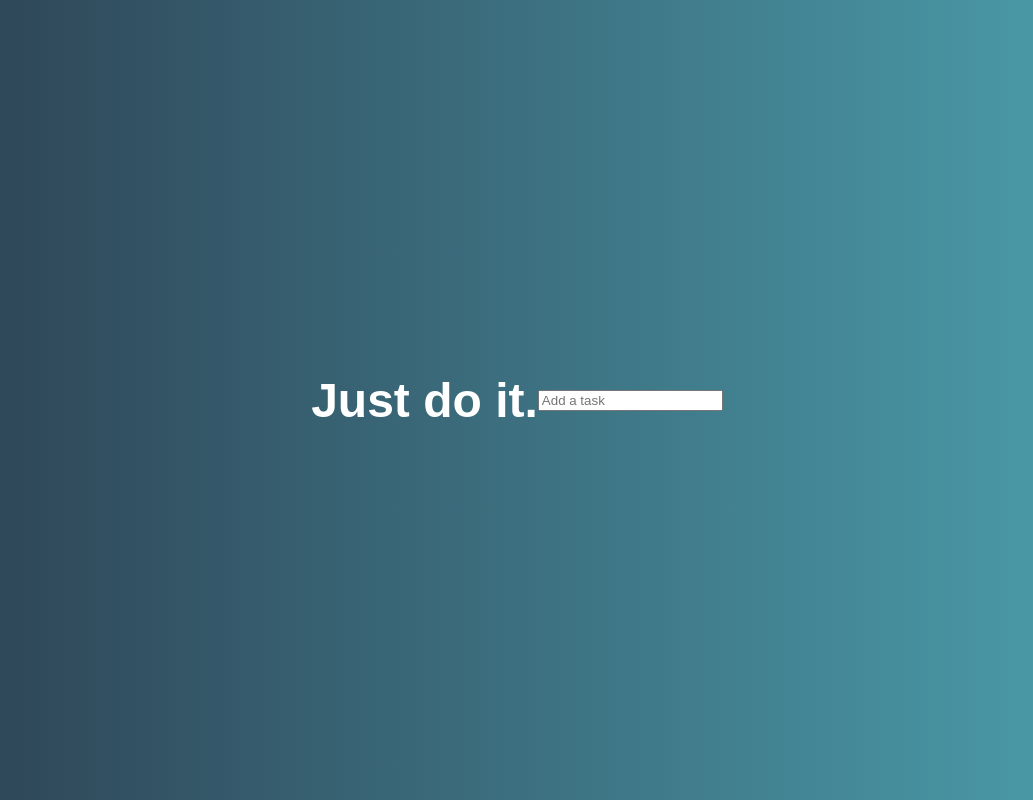
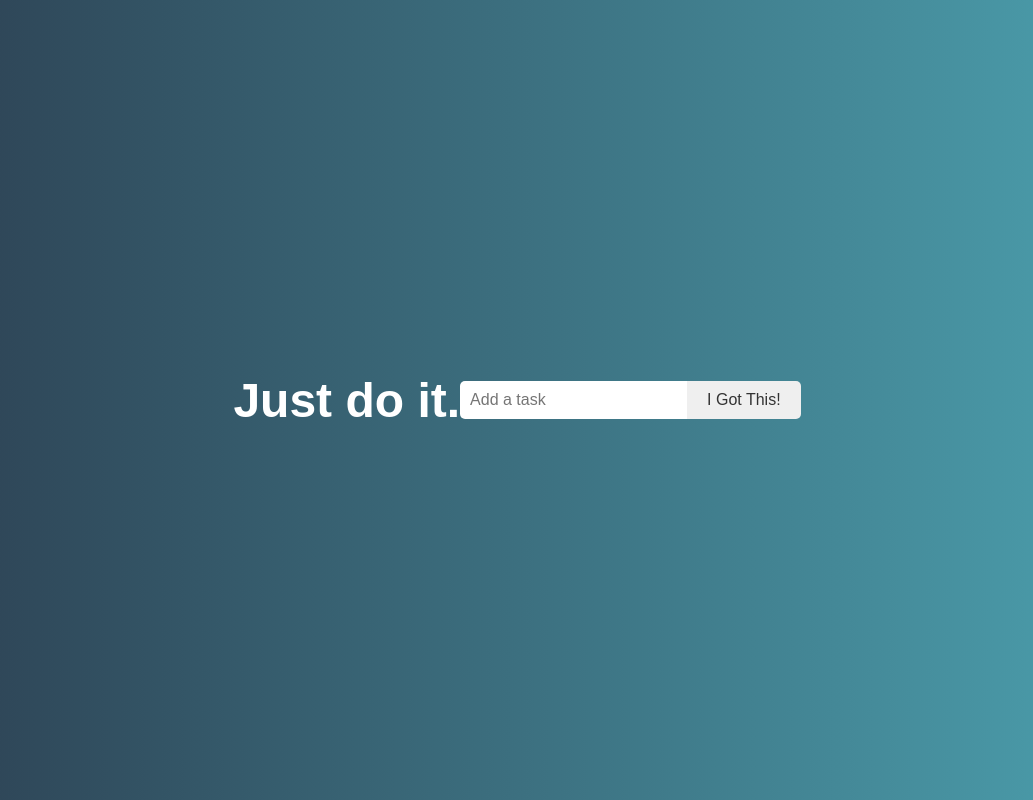
Before and after one commit to JahirDanielMartinezBayona/todoList, a plain HTML site: page index.html in a window 1280 px wide. Shown: the whole page, without its empty margins (123-1156 px from the left). Drawn offline with Linux system fonts and the light colour scheme.

Commit message:
style: :lipstick: Mejora del elemento input y botón para inserción de tareas
Se ha mejorado el elemento input y el botón para la inserción de nuevas tareas, mejorando su apariencia y funcionalidad.

```diff
--- a/css/style.css
+++ b/css/style.css
@@ -19,22 +19,35 @@ body{
 
 /* Block: main */
 .main{}
+
+/* Element: section*/
 .main__section{
 
 }
-
-.todo-list__title{
-
+/* Block: task-form*/
+.task-form{
+    display: flex;
+    justify-content: center;
+    align-items: center;
 }
-.todo-list__list{
-    list-style: none;
-    margin: 0;
-    padding: 0;
+/* Element: input */
+.task-form__input{
+    padding: var(--padding-input);
+    font-size: var(--font-size-input);
+    border: none;
+    border-radius: var(--border-radius-input-left);
+    outline: none;
 }
-.todo-list__item{
-    margin-bottom: 10px;
-    display: flex;
-    align-items: center;
+/* Element: button */
+.task-form__button{
+    padding: var(--padding-input) 20px;
+    font-size: var(--font-size-input);
+    border: none;
+    border-radius: var(--border-radius-button-right);
+    background-color: var(--color-grey);
+    color: var(--color-black);
+    cursor: pointer;
+    transition: var(--transition-button);
 }
 .todo-list__item input[type="checkbox"]{
     margin-right: 10px;
--- a/css/variables.css
+++ b/css/variables.css
@@ -1,8 +1,14 @@
 :root{
-    --primary-color: #4ca1af; /* Color principal */
-    --secondary-color: #2c3e50;  /* Color secundario */
     --font-family: Arial,sans-serif;
     --background-gradient: linear-gradient(to right,#2c3e50,#4ca1af);
     --color-white: #fff;
+    --color-grey: #efefef;
+    --color-dark-grey: #ddd;
+    --color-black: #333;
     --font-size-title: 3em;
+    --font-size-input: 1em;
+    --padding-input: 10px;
+    --border-radius-input-left: 5px 0 0 5px;
+    --border-radius-button-right: 0 5px 5px 0;
+    --transition-button: background-color 0.3s ease;
 }
--- a/index.html
+++ b/index.html
@@ -15,6 +15,7 @@
         <section class="main__section">
             <form class="task-form">
                 <input type="text" class="task-form__input" placeholder="Add a task" required>
+                <button class="task-form__button" type="submit">I Got This!</button>
             </form>
         </section>
     </main>
```
